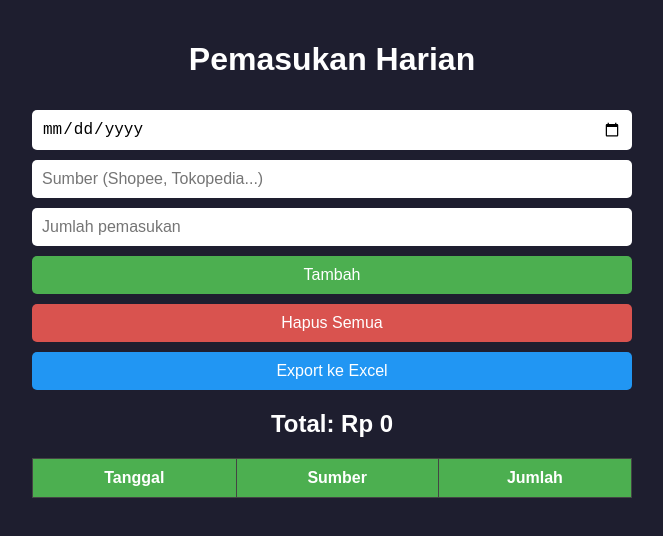
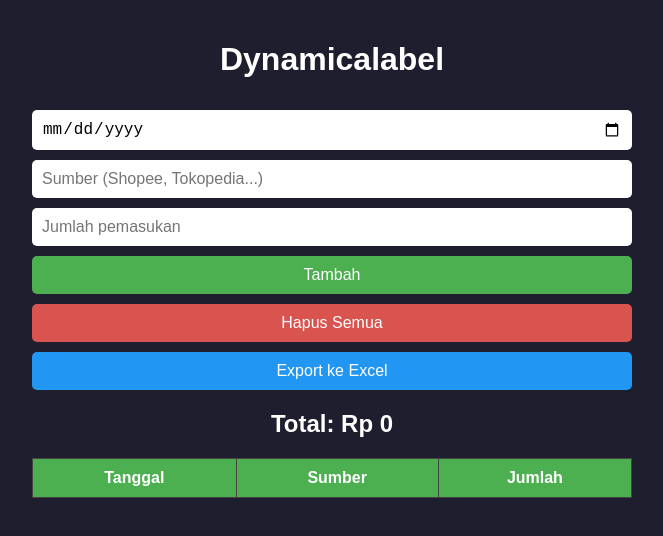
Before and after one commit to netrivestudio/dynamicalabel, a plain HTML site: page index.html in a window 1280 px wide. Shown: the whole page, without its empty margins (308-971 px from the left). Drawn offline with Linux system fonts and the light colour scheme.

Commit message:
Update index.html

```diff
--- a/index.html
+++ b/index.html
@@ -3,12 +3,12 @@
 <head>
   <meta charset="UTF-8" />
   <meta name="viewport" content="width=device-width, initial-scale=1.0" />
-  <title>Pemasukan Harian</title>
+  <title>Dynamicalabel</title>
   <link rel="stylesheet" href="style.css" />
   <link rel="manifest" href="manifest.json" />
 </head>
 <body>
-  <h1>Pemasukan Harian</h1>
+  <h1>Dynamicalabel</h1>
 
   <div class="form">
     <input type="date" id="tanggal" />
```
